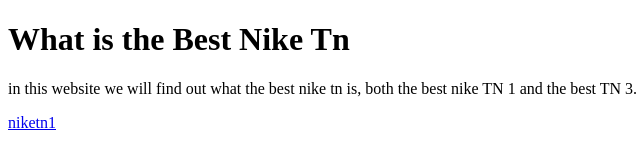
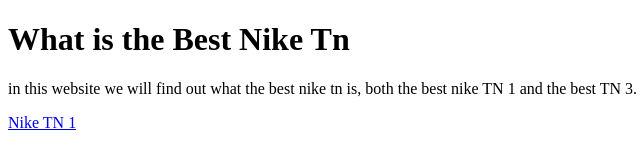
Before and after one commit to endreswsc/year10website, a plain HTML site: page index.html in a window 1280 px wide. Shown: the full height of the page, 0-640 px from the left. Drawn offline with Linux system fonts and the light colour scheme.

Commit message:
Update index.html

```diff
--- a/index.html
+++ b/index.html
@@ -11,6 +11,6 @@
     <p>in this website we will find out what the best nike tn is,
         both the best nike TN 1 and the best TN 3.
     </p>
-    <a href="Nike TN 1.">niketn1</a>
+    <a href="Nike TN 1.">Nike TN 1</a>
 </body>
 </html>
```
